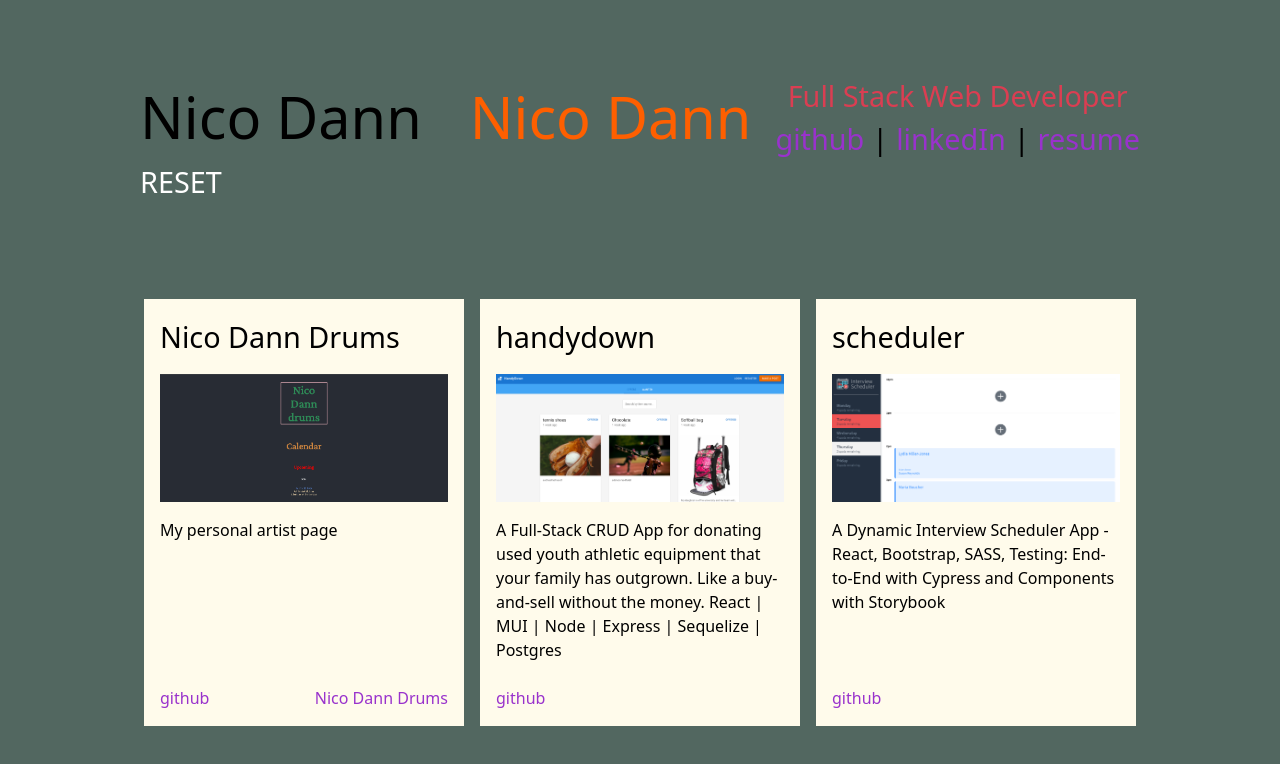
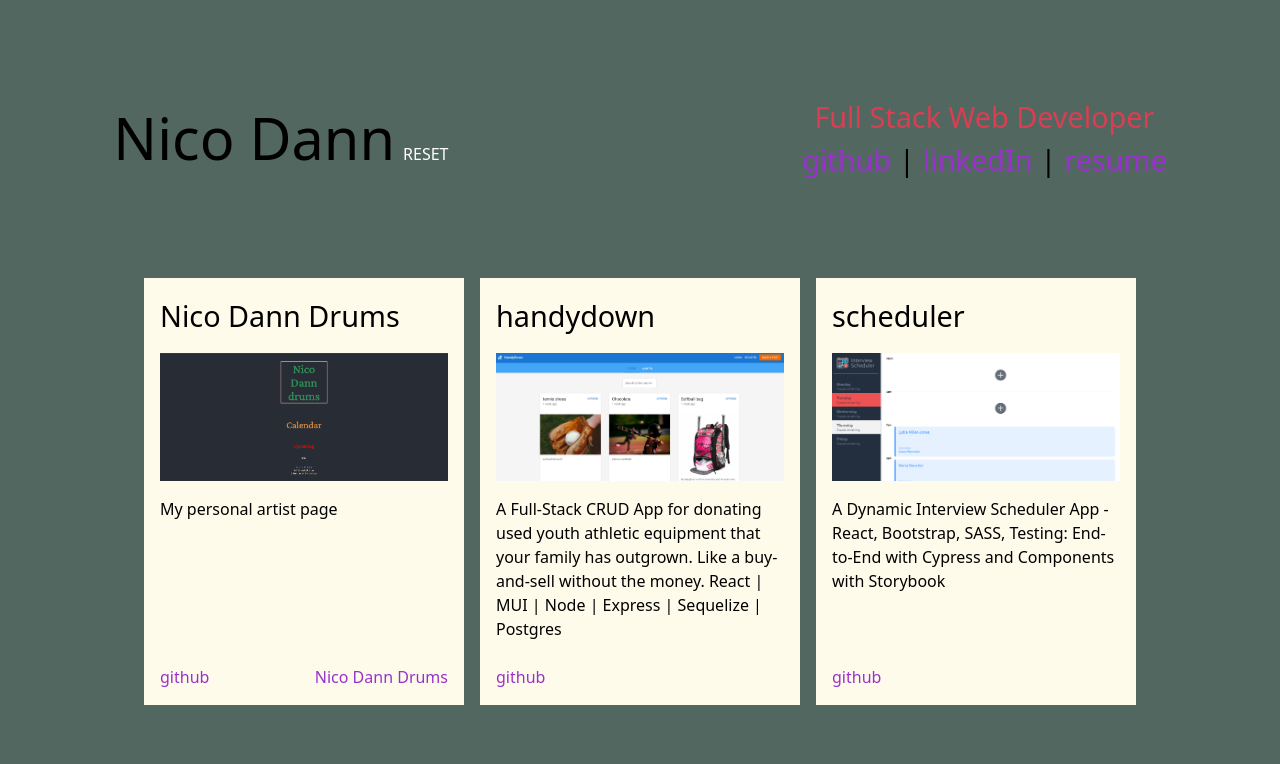
Before and after one commit to nicodann/portfolio, a Next.js app: page / in a window 1280 px wide. Both pictures are taken after a click on the element 268 px from the left and 116 px from the top of the page. Shown: the top 764 px of the page. Built offline with nearby package versions, Linux system fonts and the light colour scheme.

Commit message:
Move and style reset button

```diff
--- a/components/Header/index.tsx
+++ b/components/Header/index.tsx
@@ -68,7 +68,7 @@ export default function Header({setBgColour}: {setBgColour: (value:string) => vo
   return (
     <header className='flex flex-col items-center lg:items-start'>
       <div id='#first-row' className="flex flex-col lg:flex-row gap-12 flex-wrap justify-between lg:w-full text-center">
-        <div id="#title" className='flex justify-center lg:justify-between'>
+        <div id="#title" className='flex flex-col lg:flex-row lg:items-baseline justify-center lg:justify-between lg:gap-2'>
           <div className='flex justify-center cursor-pointer'>
             {letterArrayUnicode.map((letter, i) => {
               return (
@@ -85,7 +85,19 @@ export default function Header({setBgColour}: {setBgColour: (value:string) => vo
               )})
             }
           </div>
+          <button>
+          <h3
+            className='text-white cursor-pointer'
+            onClick={() => handleResetClick()}
+            style={{
+              visibility: displayResetButton ? 'visible' : 'hidden'
+            }}
+          >
+            RESET
+          </h3>
+        </button>
         </div>
+
 
         <div id='#second_title_plus_subtitle_nav' className='flex flex-col-reverse lg:flex-row gap-6 items-center'>
           <div id='#second_name' className='flex text-black'>
@@ -94,7 +106,7 @@ export default function Header({setBgColour}: {setBgColour: (value:string) => vo
                 <h1
                   key={i}
                   style={{position: 'relative',
-                    // top: letterObject[letter] ? '0px' : '-800px',
+                    top: letterObject[letter] ? '0px' : '-800px',
                     transition: 'top, 1s',
                     color: bgColours[colourIndex + 2]
                   }}
@@ -135,17 +147,7 @@ export default function Header({setBgColour}: {setBgColour: (value:string) => vo
         </div>
 
       </div>
-      <button>
-        <h2
-          className='text-white cursor-pointer'
-          onClick={() => handleResetClick()}
-          style={{
-            visibility: displayResetButton ? 'visible' : 'hidden'
-          }}
-        >
-          RESET
-        </h2>
-      </button>
+
     </header>
   )
 }
```
